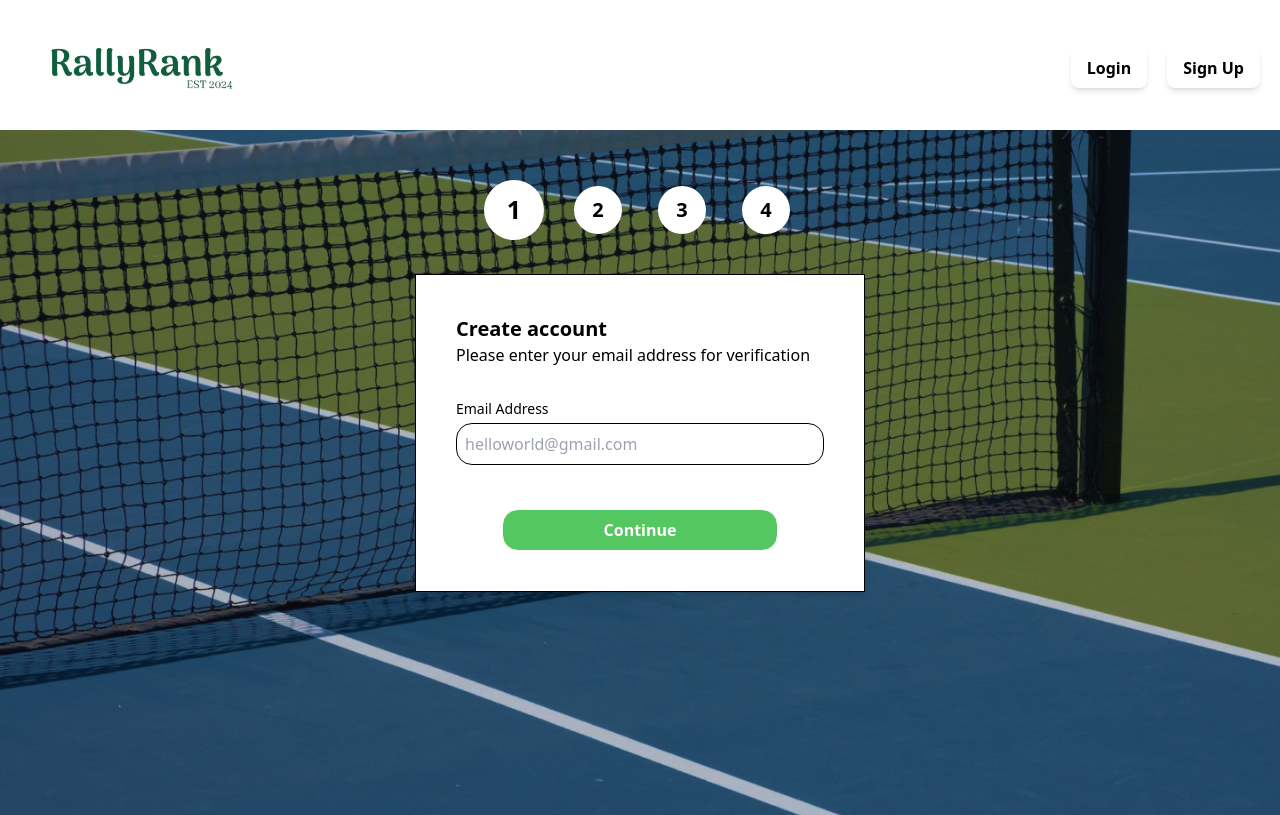
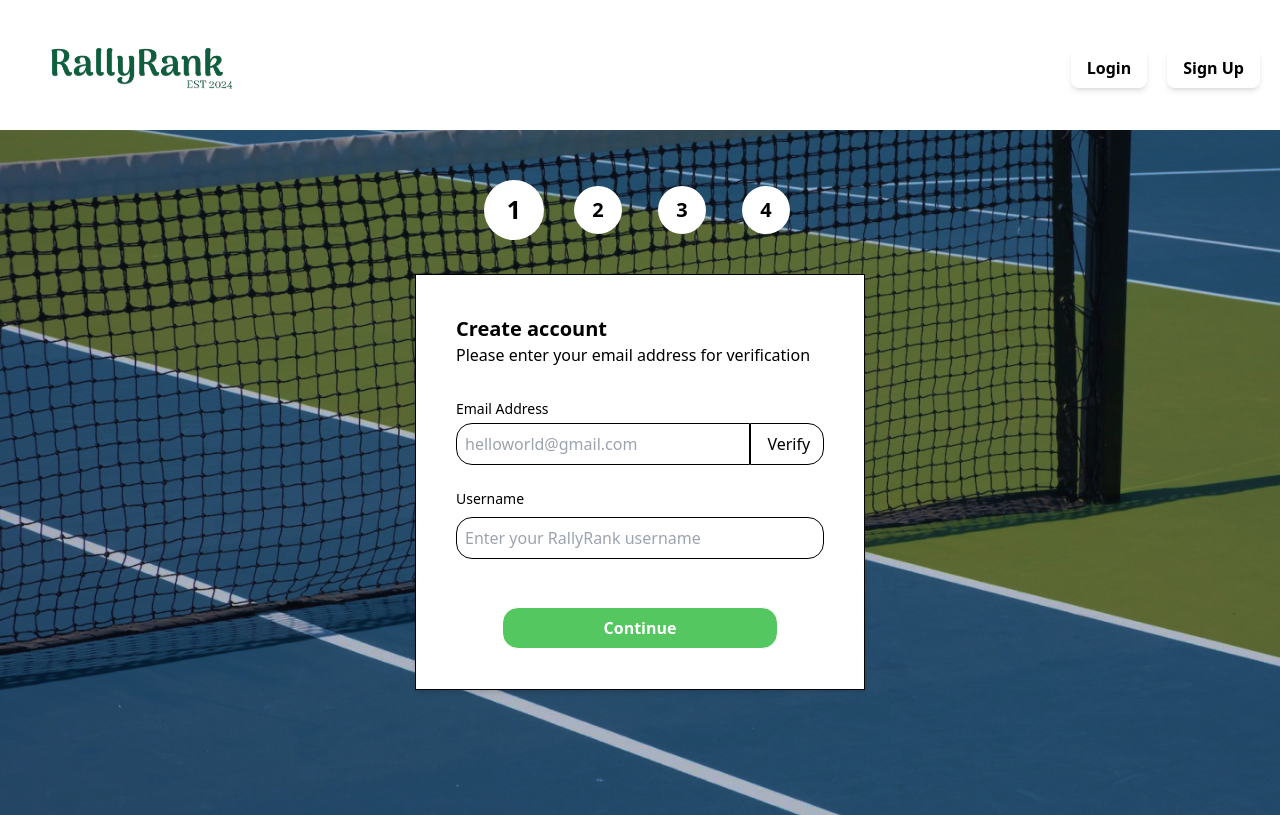
Before and after one commit to zylooooo/CS203, a React (Vite) app in the folder rally-rank-app/: page /sign-up in a window 1280 px wide. Built offline with nearby package versions, Linux system fonts and the light colour scheme; the HTML template or start-up script is replaced by a standard one.

Commit message:
Rearranged fields in the steps

```diff
--- a/rally-rank-app/src/public/SignUp.jsx
+++ b/rally-rank-app/src/public/SignUp.jsx
@@ -14,10 +14,10 @@ function SignUp() {
   const [completedSteps, setCompletedSteps] = useState([]); // completed steps, displayed as green
 
   const stepFields = {
-    1: ["email"],
+    1: ["email", "username"],
     2: ["firstName", "lastName", "gender", "dob", "phone"],
     3: ["elo", "yearsOfExperience"],
-    4: ["username", "password", "confirmPassword"],
+    4: ["password", "confirmPassword"],
   };
 
   const onSubmit = async (data) => {
--- a/rally-rank-app/src/public/sign-up-components/Step1.jsx
+++ b/rally-rank-app/src/public/sign-up-components/Step1.jsx
@@ -5,18 +5,22 @@ const Step1 = ({ register, errors, email }) => (
         <h2 className="text-xl font-extrabold">Create account</h2>
         <p>Please enter your email address for verification</p>
         <div className="flex flex-col gap-5 mt-8">
-            <div className="flex flex-col gap-1">
+
+            {/* EMAIL INPUT */}
+            <div className = "flex flex-col gap-1 w-full">
+
                 <label
-                    htmlFor="email"
-                    className="block text-sm font-medium text-gray-700"
+                    htmlFor = "email"
+                    className = "block text-sm font-medium text-gray-700"
                 >
                     Email Address
                 </label>
+                <div className = "flex ">
                     <input
-                    className="border p-2"
-                    id="email"
-                    placeholder="helloworld@gmail.com"
-                    defaultValue={email} // Set the default value to the passed email
+                        className = "border rounded-r-none p-2 w-4/5"
+                        id = "email"
+                        placeholder = "helloworld@gmail.com"
+                        defaultValue = { email }
                         {...register("email", {
                             required: "Email is required",
                             pattern: {
@@ -25,8 +29,48 @@ const Step1 = ({ register, errors, email }) => (
                             },
                         })}
                     ></input>
+                    <button
+                        className = "border rounded-l-none bg-blue-500 text-white px-4 py-2 w-1/5"
+                        // VERIFY EMAIL WITH OTP
+                    >
+                        Verify
+                    </button>
+                </div>
 
-                <p className="error">{errors.email?.message}</p>
+                <p className = "error">{errors.email?.message}</p>
+
+            </div>
+
+            {/* USERNAME INPUT */}
+            <div className = "flex flex-col gap-2">
+                <label
+                    htmlFor = "username"
+                    className = "block text-sm font-medium text-gray-700"
+                >
+                    Username
+                </label>
+                <input
+                    className = "border p-2"
+                    type = "text"
+                    id = "username"
+                    placeholder = "Enter your RallyRank username"
+                    {...register("username", {
+                        required: "A username is required.",
+                        minLength: {
+                            value: 5,
+                            message: "Username must be at least 5 characters long",
+                        },
+                        maxLength: {
+                            value: 20,
+                            message: "Username cannot exceed 20 characters.",
+                        },
+                        pattern: {
+                            value: /^[a-zA-Z0-9_]*$/,
+                            message: "Username can only contain letters, numbers and underscores.",
+                        },
+                    })}
+                />
+                <p className = "error"> {errors.username?.message} </p>
             </div>
         </div>
     </div>
--- a/rally-rank-app/src/public/sign-up-components/Step4.jsx
+++ b/rally-rank-app/src/public/sign-up-components/Step4.jsx
@@ -12,38 +12,6 @@ const Step4 = ({ register, errors, watch }) => {
             <h2 className = "text-xl font-extrabold"> Account Setup </h2>
             <p> Last stage of your account registration! Please enter a username and password </p>
             <div className = "flex flex-col gap-5 mt-8">
-
-                {/* USERNAME INPUT */}
-                <div className = "flex flex-col gap-2">
-                    <label
-                        htmlFor = "username"
-                        className = "block text-sm font-medium text-gray-700"
-                    >
-                        Username
-                    </label>
-                    <input
-                        className = "border p-2"
-                        type = "text"
-                        id = "username"
-                        placeholder = "Enter your RallyRank username"
-                        {...register("username", {
-                            required: "A username is required.",
-                            minLength: {
-                                value: 5,
-                                message: "Username must be at least 5 characters long",
-                            },
-                            maxLength: {
-                                value: 20,
-                                message: "Username cannot exceed 20 characters.",
-                            },
-                            pattern: {
-                                value: /^[a-zA-Z0-9_]*$/,
-                                message: "Username can only contain letters, numbers and underscores.",
-                            },
-                        })}
-                    />
-                    <p className = "error"> {errors.username?.message} </p>
-                </div>
 
                 {/* PASSWORD */}
                 <div className = "flex flex-col gap-2">
```
Lines whose indentation alone changed are shown as unchanged.
